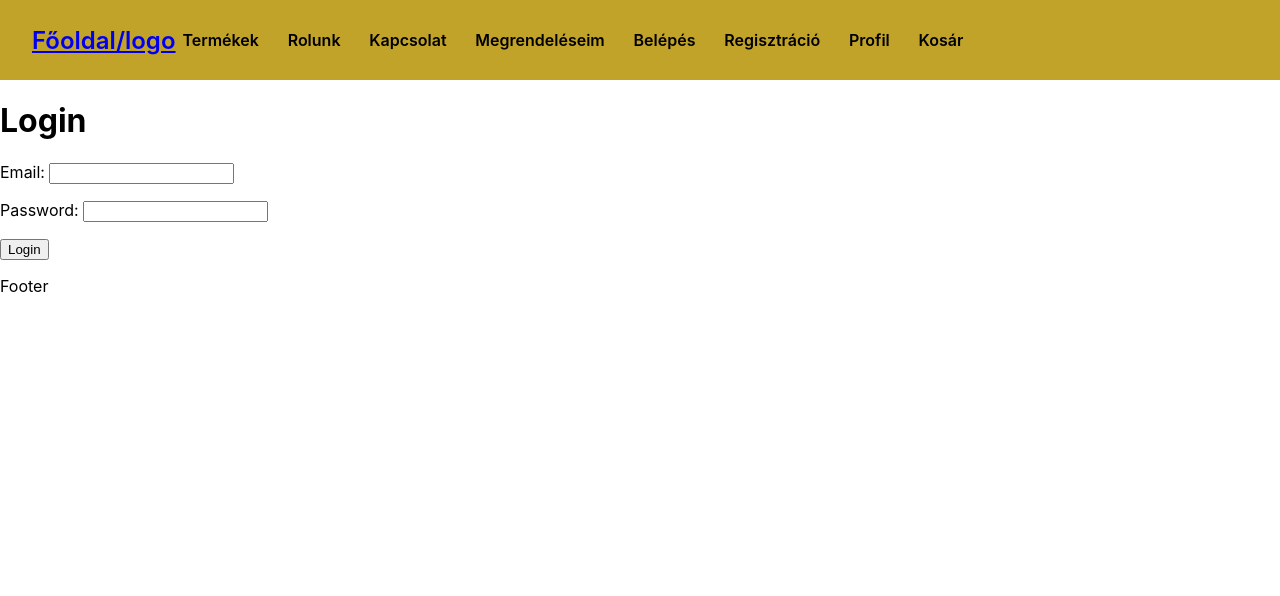
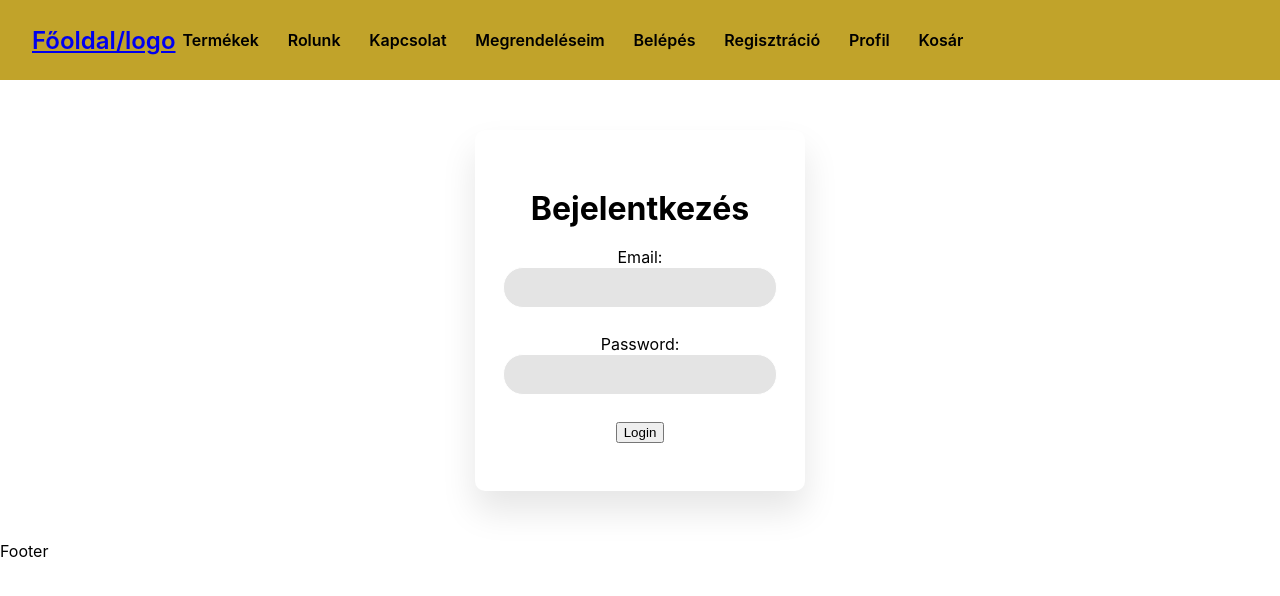
Before and after one commit to Pinke2k/fullstack-webshop-csapat9, a React (Vite) app in the folder frontend/: page /user/login in a window 1280 px wide. Shown: the top 596 px of the page. Built offline with nearby package versions, Linux system fonts and the light colour scheme; no server answers.

Commit message:
Login alap css

```diff
--- a/frontend/src/components/webshop/Login/Login.css
+++ b/frontend/src/components/webshop/Login/Login.css
@@ -0,0 +1,48 @@
+.wrapper{
+    width: 330px;
+    padding: 2rem 1rem;
+    margin: 50px auto;
+    background-color: rgb(255, 255, 255);
+    border-radius: 10px;
+    text-align: center;
+    box-shadow: 0 20px 35px rgba(0, 0, 0, 0.1);
+}
+
+
+.login-h1{
+    font-size: 2rem;
+    margin-bottom: 1.2rem;
+}
+
+.login-input{
+    width: 92%;
+    outline: none;
+    border: 1px solid #fff;
+    padding: 12px 20px;
+    margin-bottom: 10px;
+    border-radius: 20px;
+    background: #e4e4e4;
+}
+
+.login-button{
+    font-size: 1rem;
+    margin-top: 1.8rem;
+    padding: 10px;
+    border-radius: 20px;
+    outline: none;
+    border: none;
+    width: 90%;
+    color: #fff;
+    background-color: var(--clr-light-brown);
+    cursor: pointer;
+    margin-bottom: 1rem;
+}
+
+
+.login-button:hover{
+    background:#b99c45;
+}
+
+.login-input:focus{
+    border: 1px solid rgb(192, 192, 192)
+}
--- a/frontend/src/components/webshop/Login/Login.jsx
+++ b/frontend/src/components/webshop/Login/Login.jsx
@@ -1,5 +1,6 @@
 import { useState } from 'react';
 import useAuth from '../../../hooks/useAuth';
+import './Login.css';
 
 export default function Login() {
   const [formData, setFormData] = useState({
@@ -15,11 +16,17 @@ export default function Login() {
 
   return (
     <>
-      <h1>Login</h1>
+    <main className="loginMain">
+      <section>
+        {/* <h1>Login</h1> */}
+        <div className='wrapper'>
             <form onSubmit={handleSubmit}>
+              <div>
+                <h1 className="login-h1">Bejelentkezés</h1>
                 <p>
                   Email:{' '}
                   <input
+                    className="login-input"
                     type="email"
                     value={formData.email}
                     onChange={(e) => setFormData({ ...formData, email: e.target.value })}
@@ -29,6 +36,7 @@ export default function Login() {
                 <p>
                   Password:{' '}
                   <input
+                    className="login-input"
                     type="password"
                     value={formData.password}
                     onChange={(e) => {
@@ -41,7 +49,11 @@ export default function Login() {
                 <p>
                   <button type="submit">Login</button>
                 </p>
+              </div>
             </form>
+          </div>
+        </section>
+      </main>
     </>
   );
 }
```
Lines whose indentation alone changed are shown as unchanged.
